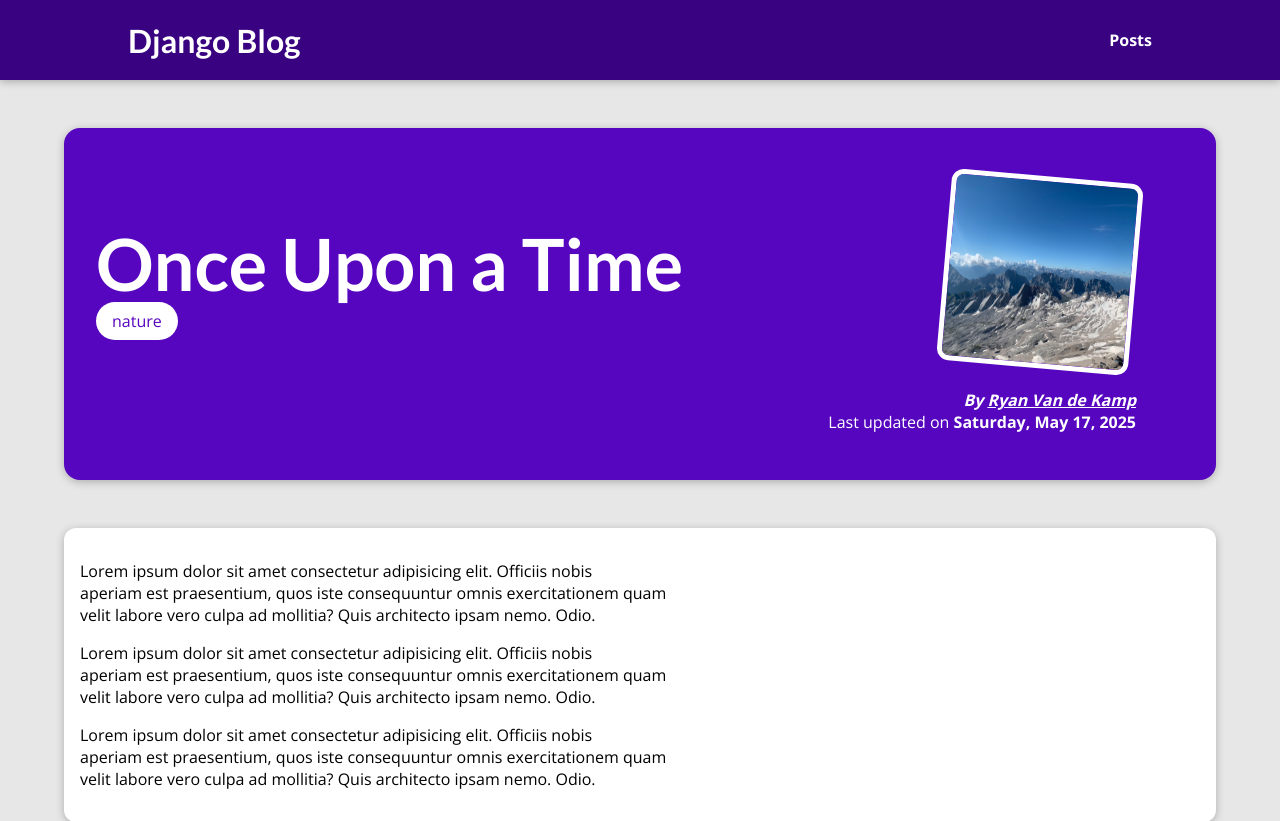
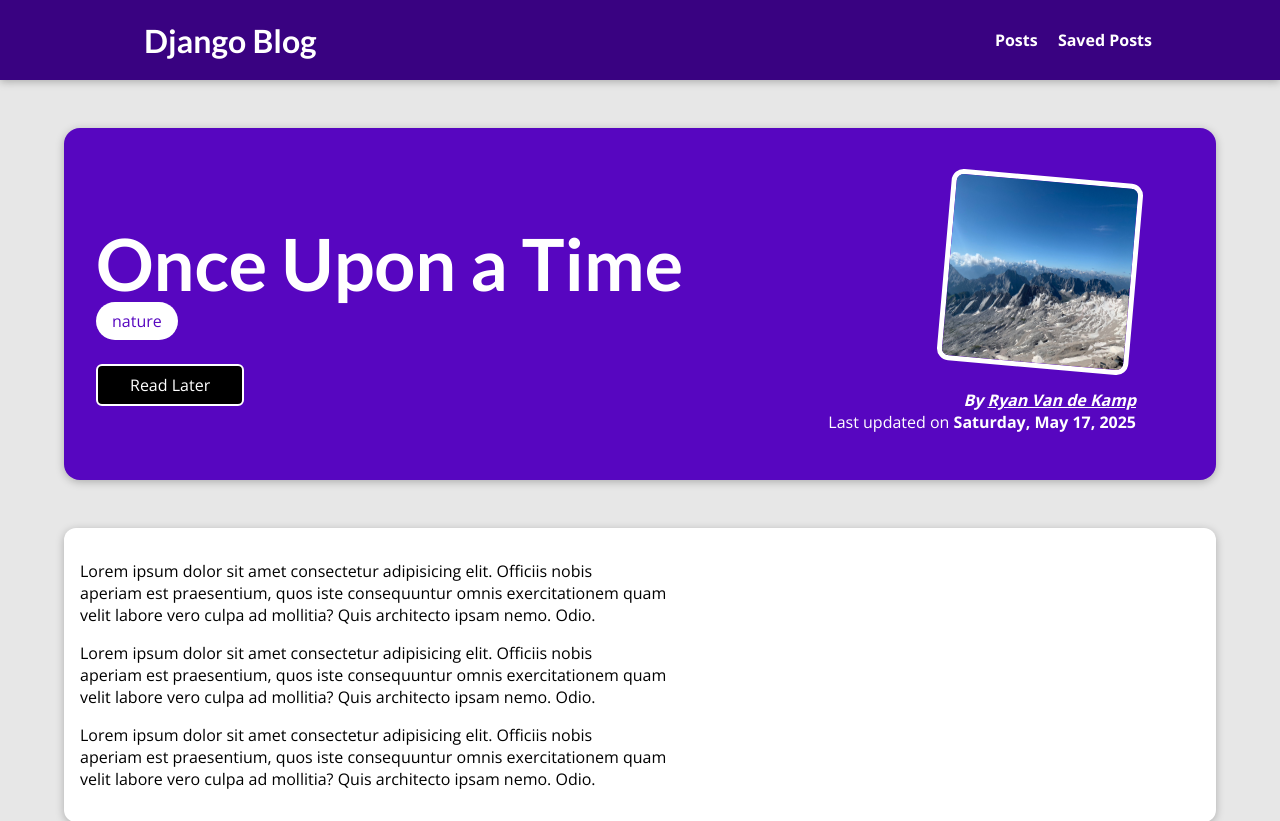
Before and after one commit to ryanvdk/djangoblog, a Django app: a page that uses templates/base.html in a window 1280 px wide. Shown: the top 821 px of the page. Run offline with Django 5.2, Linux system fonts and the light colour scheme; data comes from the database, SQL or seed files in the repository; both versions use the stored data as it was after the commit.

Commit message:
Read Later button functionality added.

```diff
--- a/blog/static/blog/single-post.css
+++ b/blog/static/blog/single-post.css
@@ -95,10 +95,9 @@
 }
 
 #comment-form button:hover,
-#comment-form button:active,
-{
-background-color: white;
-color: #390281;
+#comment-form button:active {
+    background-color: white;
+    color: #390281;
 }
 
 .form-control {
@@ -175,3 +174,58 @@
 #comments h2 {
     color: #390281;
 }
+
+#read-later {
+    margin: 2rem 0;
+}
+
+#read-later button {
+    background-color: black;
+    border: 2px solid white;
+    padding: 0.5rem 2rem;
+    font: inherit;
+    color: white;
+    cursor: pointer;
+    border-radius: 6px;
+}
+
+#read-later button:hover,
+#read-later button:active {
+    background-color: white;
+    color: black;
+}
+
+#stored-posts {
+    margin: 8rem auto 3rem auto;
+    padding: 2rem;
+    border-radius: 12px;
+    box-shadow: 0 2px 8px rgba(0, 0, 0, 0.25);
+    background-color: white;
+    width: 90%;
+    max-width: 40rem;
+}
+
+#stored-posts ul {
+    list-style: none;
+}
+
+#stored-posts li {
+    border-bottom: 1px solid lightslategray;
+    padding: 1rem;
+    margin: 1rem 0;
+}
+
+#stored-posts a {
+    display: block;
+    padding: 1rem;
+    width: 100%;
+    text-decoration: none;
+    border-radius: 6px;
+}
+
+#stored-posts a:hover,
+#stored-posts a:active {
+    background-color: #390281;
+    color: white;
+
+}
--- a/blog/templates/blog/single-post.html
+++ b/blog/templates/blog/single-post.html
@@ -16,6 +16,19 @@
       {% for tag in tags %}
         <span class="tag">{{ tag.name }}</span>
       {% endfor %}
+    </div>
+    <div id="read-later">
+      <form action="{% url 'read-later' %}" method="POST">
+        {% csrf_token %}
+        <input type="hidden" value="{{ post.id }}" name="post_id" />
+        <button>
+          {% if saved_for_later %}
+            Remove from "Read Later" List
+          {% else %}
+            Read Later
+          {% endif %}
+        </button>
+      </form>
     </div>
     <article>
       <img src="{{ post.image.url }}" alt="{{ post.title }}" />
--- a/blog/urls.py
+++ b/blog/urls.py
@@ -6,5 +6,6 @@
 urlpatterns = [
     path("", views.IndexView.as_view(), name="blog-index"),
     path("posts", views.PostsView.as_view(), name="blog-posts"),
-    path("posts/<slug:slug>", views.PostView.as_view(), name="blog-post")
+    path("posts/<slug:slug>", views.PostView.as_view(), name="blog-post"),
+    path("read-later/", views.ReadLaterView.as_view(), name="read-later")
 ] + static(settings.MEDIA_URL, document_root=settings.MEDIA_ROOT)
--- a/blog/views.py
+++ b/blog/views.py
@@ -51,14 +51,24 @@
 
 
 class PostView(View):
+    def is_stored_post(self, request, post_id):
+        stored_posts = request.session.get("stored_posts")
+        if stored_posts is not None:
+            is_saved_for_later = post_id in stored_posts
+        else:
+            is_saved_for_later = False
+
+        return is_saved_for_later
 
     def get(self, request, slug):
         post = Post.objects.get(slug=slug)
+
         return render(request, "blog/single-post.html", {
             "post": post,
             "tags": post.tags.all(),
             "comment_form": CommentForm(),
-            "comments": post.comments.all().order_by("-id")
+            "comments": post.comments.all().order_by("-id"),
+            "saved_for_later": self.is_stored_post(request, post.id)
         })
 
     def post(self, request, slug):
@@ -77,7 +87,8 @@
             "post": post,
             "tags": post.tags.all(),
             "comment_form": CommentForm(),
-            "comments": post.comments.all().order_by("-id")
+            "comments": post.comments.all().order_by("-id"),
+            "saved_for_later": self.is_stored_post(request, post.id)
         })
 
 # class PostView(DetailView):
@@ -100,3 +111,34 @@
 #         "post": post_data,
 #         "tags": post_data.tags.all()
 #     })
+
+
+class ReadLaterView(View):
+    def get(self, request):
+        stored_posts = request.session.get("stored_posts")
+        context = {}
+
+        if stored_posts is None or len(stored_posts) == 0:
+            context["posts"] = []
+            context["has_posts"] = False
+        else:
+            posts = Post.objects.filter(id__in=stored_posts)
+            context["posts"] = posts
+            context["has_posts"] = True
+        return render(request, "blog/stored-posts.html", context)
+
+    def post(self, request):
+        stored_posts = request.session.get("stored_posts")
+        post_id = int(request.POST["post_id"])
+
+        if stored_posts is None:
+            stored_posts = []
+
+        if post_id not in stored_posts:
+            stored_posts.append(post_id)
+        else:
+            stored_posts.remove(post_id)
+
+        request.session["stored_posts"] = stored_posts
+
+        return HttpResponseRedirect("/")
--- a/static/app.css
+++ b/static/app.css
@@ -35,6 +35,7 @@
     text-decoration: none;
     color: white;
     font-weight: bold;
+    margin-left: 1rem;
 }
 
 #main-navigation a:hover,
--- a/templates/base.html
+++ b/templates/base.html
@@ -20,6 +20,7 @@
       <h1><a href="{% url 'blog-index' %}">Django Blog</a></h1>
       <nav>
         <a href="{% url 'blog-posts' %}">Posts</a>
+        <a href="{% url 'read-later' %}">Saved Posts</a>
       </nav>
     </header>
     {% block content %}
```
Also changed, not shown: blog/admin.py (+6 -1 lines), blog/templates/blog/stored-posts.html (added, +24 -0 lines), db.sqlite3.
